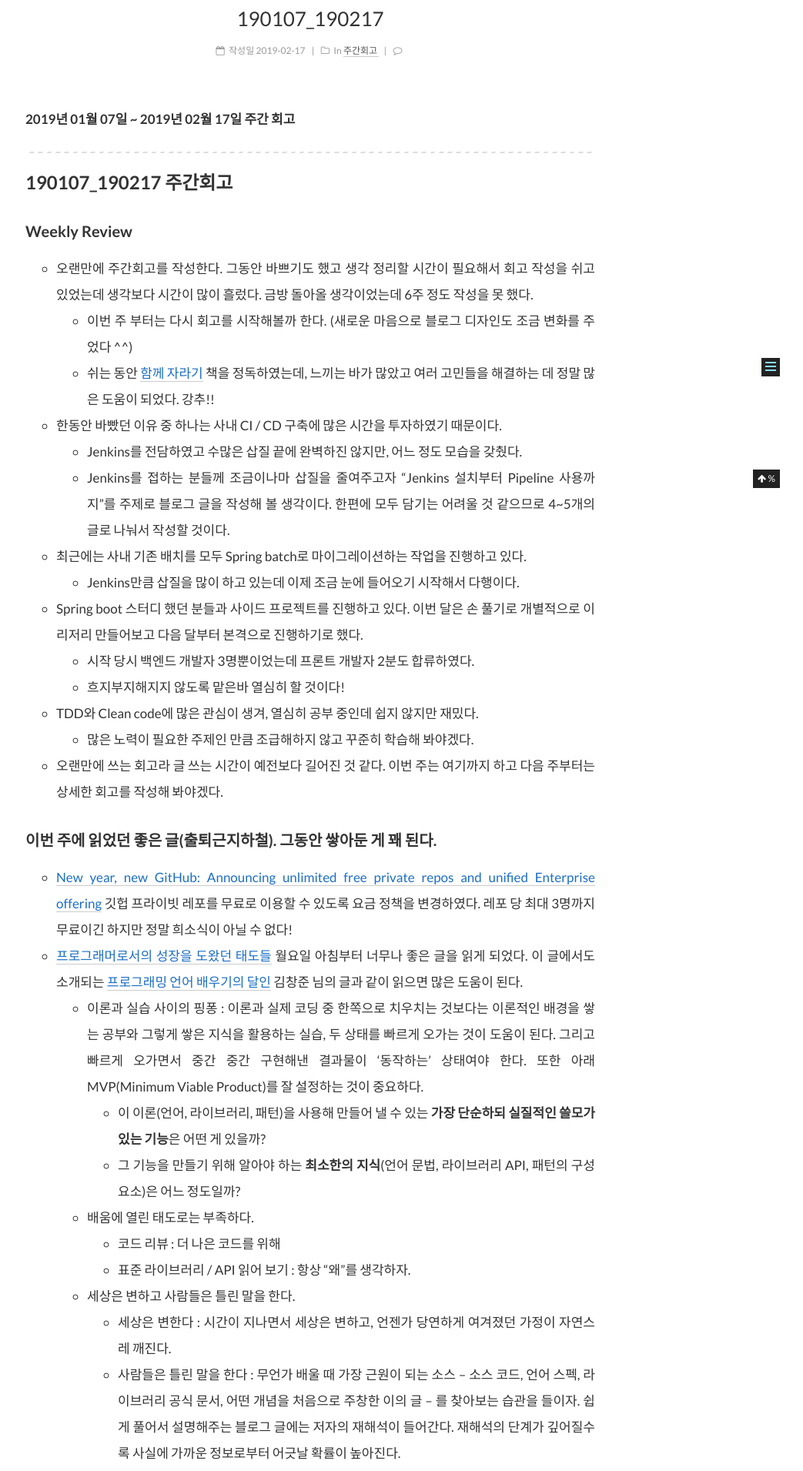
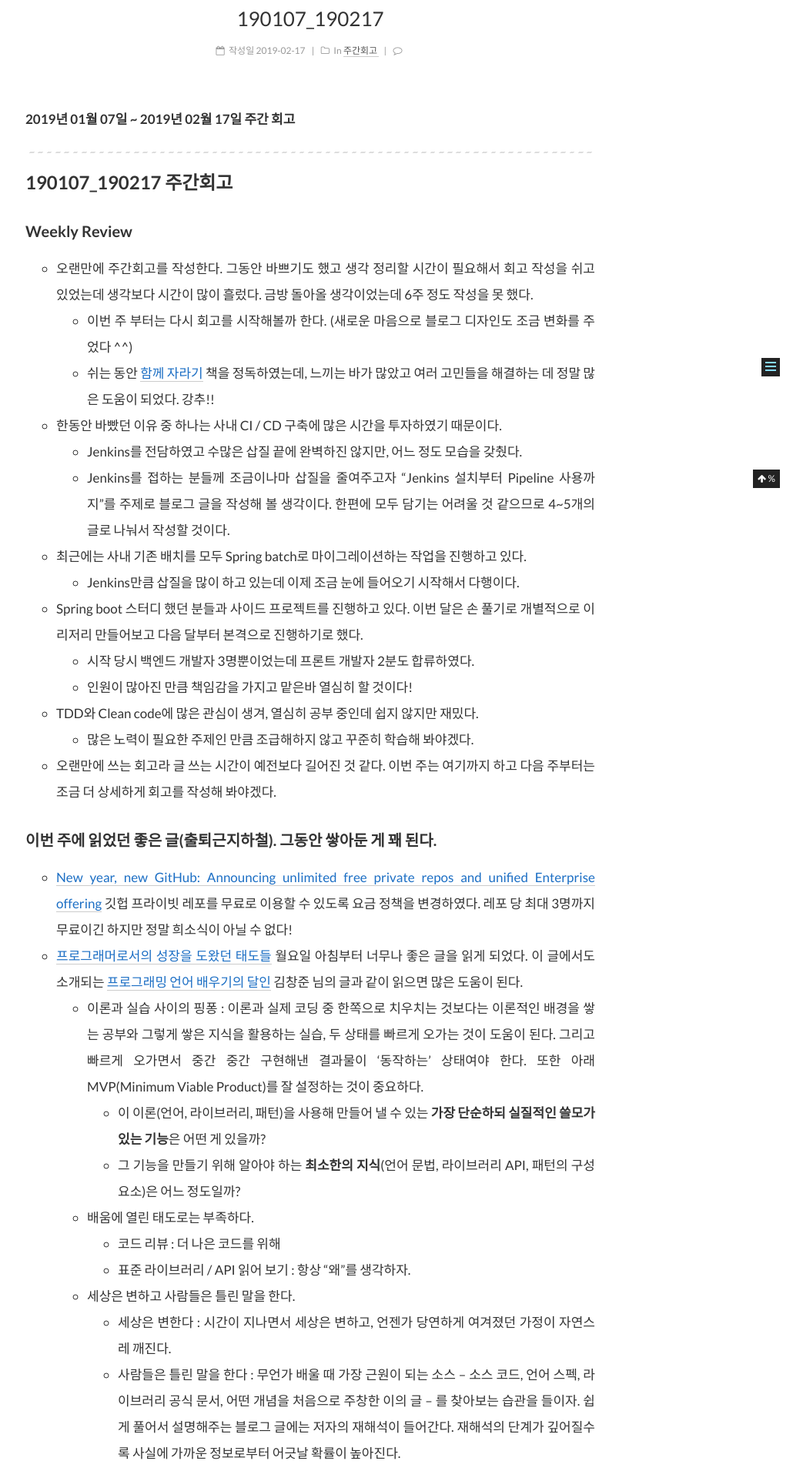
Before and after one commit to gwonsungjun/gwonsungjun.github.io, a Jekyll site: the page built from _posts/2019-02-17-190107_190217.md, in a window 1280 px wide. Shown: the part 366-2277 px from the top of the page at 77% size, without its empty margins (237-1280 px from the left). Built offline with Jekyll 4.4.1, drawn with Linux system fonts in a browser that asks for light colours; comment, search, counter and statistics services are not loaded.

Commit message:
Update Weekly review

```diff
--- a/_posts/2019-02-17-190107_190217.md
+++ b/_posts/2019-02-17-190107_190217.md
@@ -25,10 +25,10 @@ author : sungjun
     - Jenkins만큼 삽질을 많이 하고 있는데 이제 조금 눈에 들어오기 시작해서 다행이다.
 - Spring boot 스터디 했던 분들과 사이드 프로젝트를 진행하고 있다. 이번 달은 손 풀기로 개별적으로 이리저리 만들어보고 다음 달부터 본격으로 진행하기로 했다.
     - 시작 당시 백엔드 개발자 3명뿐이었는데 프론트 개발자 2분도 합류하였다.
-    - 흐지부지해지지 않도록 맡은바 열심히 할 것이다!
+    - 인원이 많아진 만큼 책임감을 가지고 맡은바 열심히 할 것이다!
 - TDD와 Clean code에 많은 관심이 생겨, 열심히 공부 중인데 쉽지 않지만 재밌다.
     - 많은 노력이 필요한 주제인 만큼 조급해하지 않고 꾸준히 학습해 봐야겠다.
-- 오랜만에 쓰는 회고라 글 쓰는 시간이 예전보다 길어진 것 같다. 이번 주는 여기까지 하고 다음 주부터는 상세한 회고를 작성해 봐야겠다.
+- 오랜만에 쓰는 회고라 글 쓰는 시간이 예전보다 길어진 것 같다. 이번 주는 여기까지 하고 다음 주부터는 조금 더 상세하게 회고를 작성해 봐야겠다.
 
 ### 이번 주에 읽었던 좋은 글(출퇴근지하철). 그동안 쌓아둔 게 꽤 된다.
 
```
